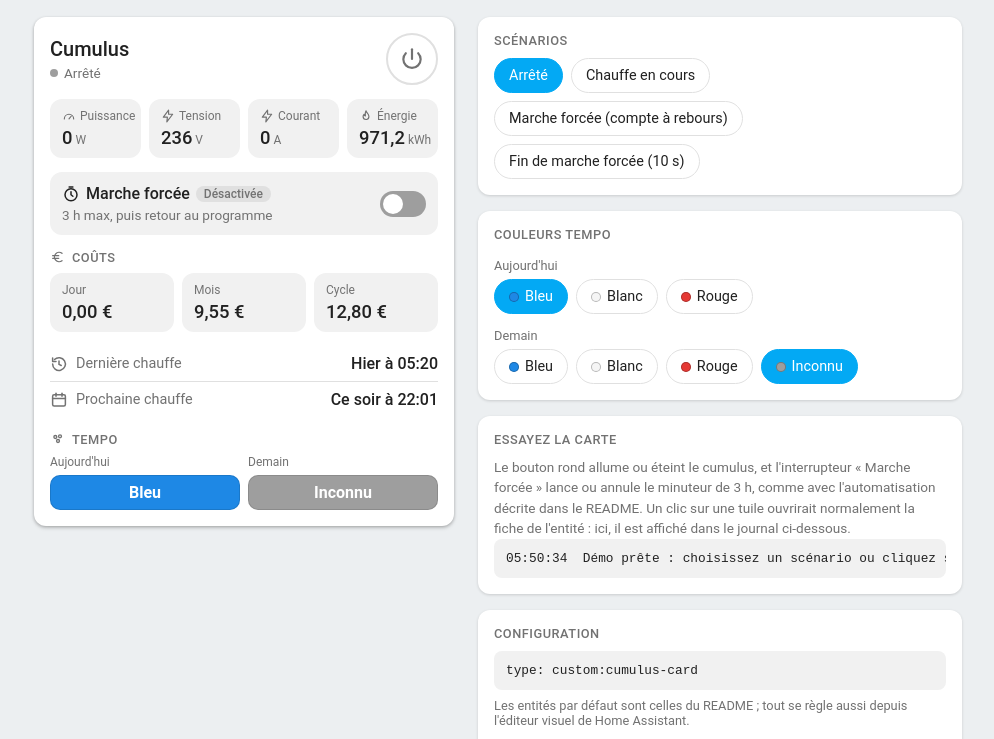
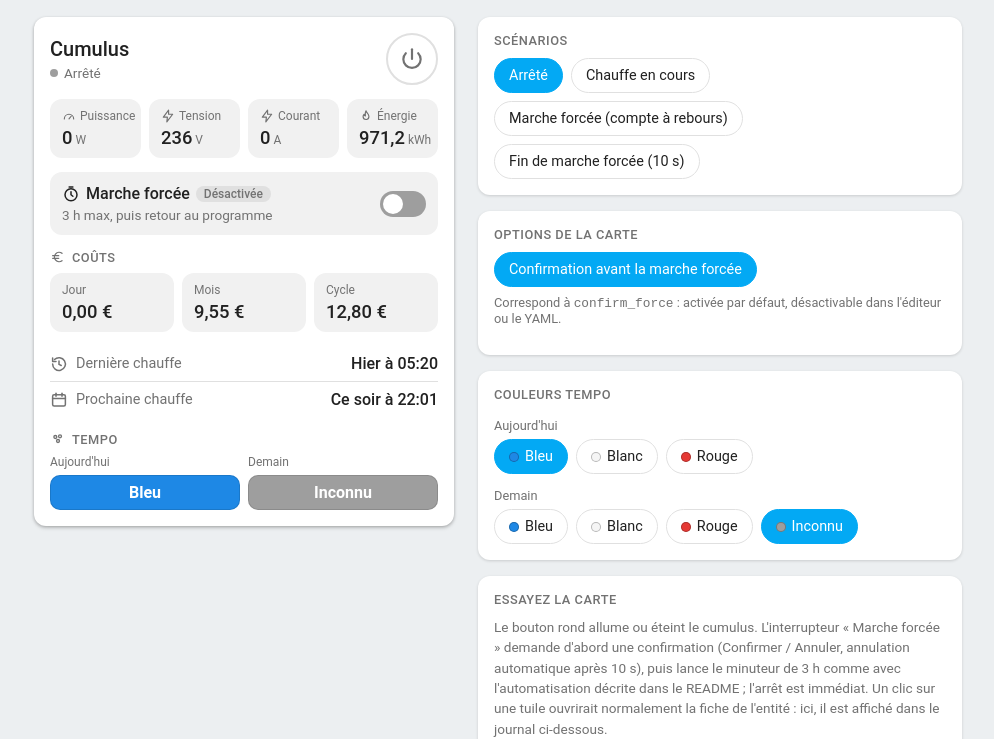
Before and after one commit to TheDecryptZ/ha-cumulus-card, a plain HTML site: page index.html in a window 1280 px wide. Shown: the part 76-815 px from the top of the page, without its empty margins (142-1136 px from the left). Drawn offline with Linux system fonts and the light colour scheme.

Commit message:
Démo : confirmation de la marche forcée et option confirm_force activable

```diff
--- a/index.html
+++ b/index.html
@@ -76,6 +76,14 @@
       </div>
 
       <div class="panel">
+        <h2>Options de la carte</h2>
+        <div class="btns">
+          <button class="b" id="confirm-opt" aria-pressed="true">Confirmation avant la marche forcée</button>
+        </div>
+        <p class="note">Correspond à <code>confirm_force</code> : activée par défaut, désactivable dans l'éditeur ou le YAML.</p>
+      </div>
+
+      <div class="panel">
         <h2>Couleurs Tempo</h2>
         <div class="btns" id="tempo">
           <span class="row-label">Aujourd'hui</span>
@@ -92,8 +100,9 @@
 
       <div class="panel">
         <h2>Essayez la carte</h2>
-        <p class="hint">Le bouton rond allume ou éteint le cumulus, et l'interrupteur « Marche forcée » lance ou annule le minuteur de 3 h,
-          comme avec l'automatisation décrite dans le README. Un clic sur une tuile ouvrirait normalement la fiche de l'entité :
+        <p class="hint">Le bouton rond allume ou éteint le cumulus. L'interrupteur « Marche forcée » demande d'abord une confirmation
+          (Confirmer / Annuler, annulation automatique après 10 s), puis lance le minuteur de 3 h comme avec l'automatisation décrite
+          dans le README ; l'arrêt est immédiat. Un clic sur une tuile ouvrirait normalement la fiche de l'entité :
           ici, il est affiché dans le journal ci-dessous.</p>
         <pre id="log">En attente d'une action…</pre>
       </div>
@@ -206,7 +215,8 @@ customElements.define("ha-card", class extends HTMLElement {
 
   /* ----------------------------- la carte ---------------------------- */
   const card = document.createElement("cumulus-card");
-  card.setConfig({ type: "custom:cumulus-card" });
+  const cardConfig = { type: "custom:cumulus-card", confirm_force: true };
+  card.setConfig(cardConfig);
   card.addEventListener("hass-more-info", (ev) => log(`more-info → ${ev.detail.entityId}`));
   $("#stage").appendChild(card);
 
@@ -260,6 +270,15 @@ customElements.define("ha-card", class extends HTMLElement {
     }
   }, 500);
 
+  /* ------------------------ option de confirmation ------------------------ */
+  const confirmBtn = $("#confirm-opt");
+  confirmBtn.addEventListener("click", () => {
+    cardConfig.confirm_force = !cardConfig.confirm_force;
+    confirmBtn.setAttribute("aria-pressed", String(cardConfig.confirm_force));
+    card.setConfig({ ...cardConfig });
+    log(`confirm_force : ${cardConfig.confirm_force}`);
+  });
+
   /* ------------------------------ thème ------------------------------ */
   const themeBtn = $("#theme");
   function setTheme(dark) {
```
Also changed, not shown: 1 other file.
